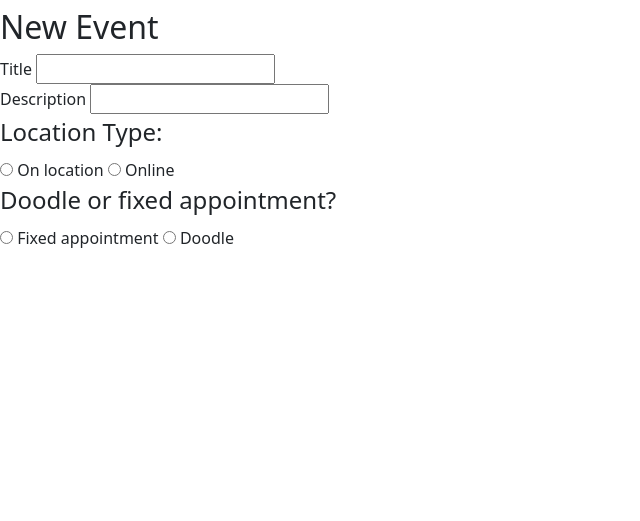
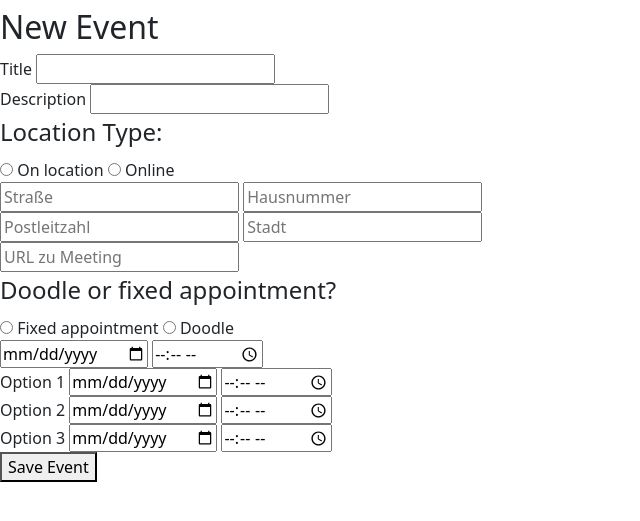
Before and after one commit to daniekCodes/measy, a Flask app: page /create_event in a window 1280 px wide. Shown: the part 85-606 px from the top of the page, without its empty margins (0-640 px from the left). Run offline with Flask 3, Linux system fonts and the light colour scheme.

Commit message:
edited create_event page

```diff
--- a/app.py
+++ b/app.py
@@ -9,9 +9,9 @@ app = Flask(__name__)
 def home():
     return render_template(
         "index.html",
-        events=[],
-        invitations=[],
-        polls=[]
+        events=[], # for events fetch
+        invitations=[], # for invitations fetch
+        polls=[] # for polls fetch
     )
 
 # Routing for Create Event page
--- a/templates/base.html
+++ b/templates/base.html
@@ -13,7 +13,7 @@
 <body>
 <nav>
     <h2><a href="">Home</a></h2>
-    <h2><a href="">Create Event</a></h2>
+    <h2><a href="/create_event">Create Event</a></h2>
 </nav>
 <main>
     {%block content%}
--- a/templates/create_event.html
+++ b/templates/create_event.html
@@ -3,16 +3,18 @@
 
 <h2>New Event</h2>
 
-<form id="create_event_form">
+<form id="create_event_form"
+      action="/create_event"
+      method="POST">
     <div>
-        <label>Title</label>
+        <label for="title">Title</label>
         <input type="text"
                name="title"
                id="title"/>
     </div>
 
     <div>
-        <label>Description</label>
+        <label for="description">Description</label>
         <input type="text"
                name="description"
                id="description"/>
@@ -28,7 +30,6 @@
                        required
                        onchange="location_toggle()">
                 On location
-                </input>
             </label>
             <label>
                 <input
@@ -37,9 +38,30 @@
                         value="virtual"
                         onchange="location_toggle()">
                 Online
-                </input>
             </label>
         </fieldset>
+        <!-- for physical radiobutton -->
+        <div id="physical_placeholder">
+            <input type="text"
+                   name="street"
+                   placeholder="Straße"/>
+            <input type="text"
+                   name="housenumber"
+                   placeholder="Hausnummer">
+            <br>
+            <input type="text"
+                   name="plz"
+                   placeholder="Postleitzahl">
+            <input type="text"
+                   name="city"
+                   placeholder="Stadt">
+        </div>
+        <!-- for online radiobutton -->
+        <div id="online_placeholder">
+            <input type="url"
+                   name="meeting_link"
+                   placeholder="URL zu Meeting">
+        </div>
     </div>
 
     <div>
@@ -48,11 +70,10 @@
             <label>
                 <input type="radio"
                        name="meeting_type"
-                       value="fixed"
+                       value="fixed_meeting"
                        required
                        onchange="meeting_toggle()">
                 Fixed appointment
-                </input>
             </label>
             <label>
                 <input
@@ -61,11 +82,34 @@
                         value="doodle"
                         onchange="meeting_toggle()">
                 Doodle
-                </input>
             </label>
         </fieldset>
+        <!-- for fixed radiobutton -->
+        <div id="fixed_placeholder">
+            <input type="date" name="fixed_date">
+            <input type="time" name="fixed_time">
+        </div>
+        <!-- for doodle radiobutton -->
+        <div id="doodle_placeholder">
+            <div>
+                <label>Option 1</label>
+                <input type="date" name="option1_date">
+                <input type="time" name="option1_time">
+            </div>
+            <div>
+                <label>Option 2</label>
+                <input type="date" name="option2_date">
+                <input type="time" name="option2_time">
+            </div>
+            <div>
+                <label>Option 3</label>
+                <input type="date" name="option3_date">
+                <input type="time" name="option3_time">
+            </div>
+        </div>
     </div>
+    <button type="submit">Save Event</button>
 </form>
 
-
+<script src="{{ url_for('static', filename='main.js') }}"></script>
 {%endblock%}
--- a/templates/index.html
+++ b/templates/index.html
@@ -1,11 +1,5 @@
 {%extends "base.html"%}
 {%block content%}
-<div class="navbar">
-    <h1>Home</h1>
-    <a href="/create_event">
-        <button>Create New Event</button>
-    </a>
-</div>
 <div class="main_container">
     <div class="main_table">
         <h3>Events created by me</h3>
```
